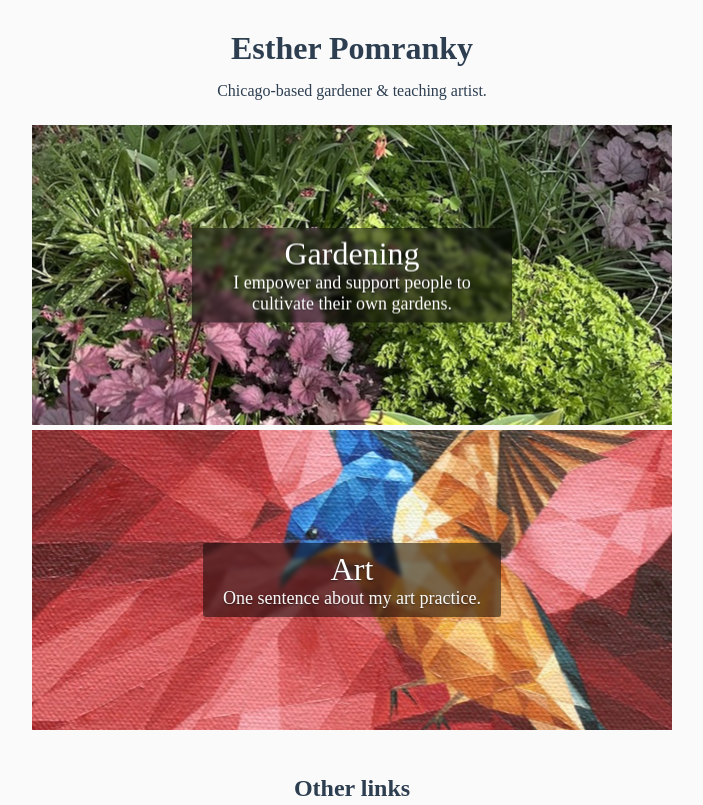
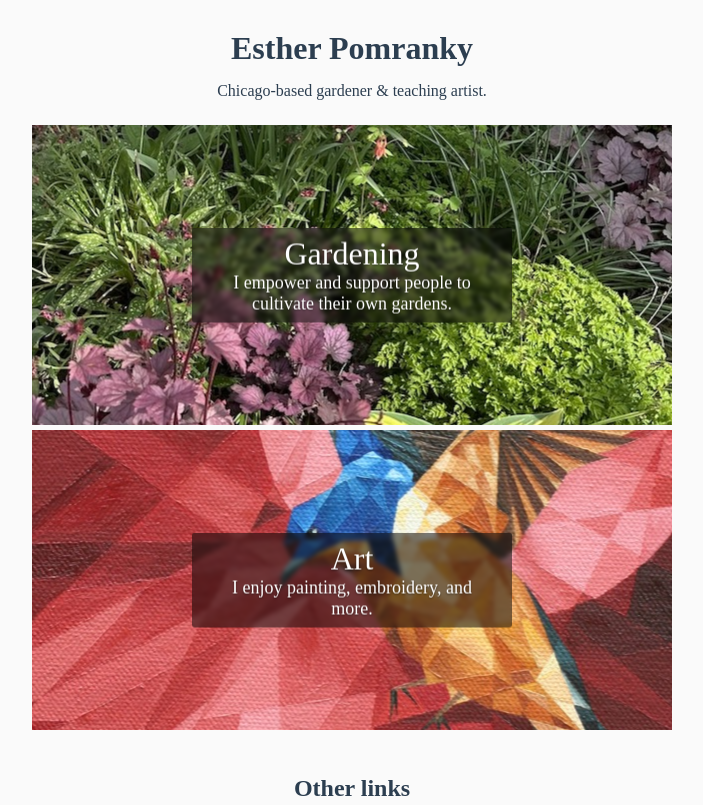
Before and after one commit to mniebling/epom, an Astro site: page / in a window 1280 px wide. Shown: the top 805 px of the page, without its empty margins (288-991 px from the left). Built offline with nearby package versions, Linux system fonts and the light colour scheme; Astro itself is replaced by a stand-in of ours; a web font is replaced by a local one.

Commit message:
fix home page

```diff
--- a/src/pages/index.astro
+++ b/src/pages/index.astro
@@ -35,7 +35,7 @@ import SiteLayout from '../layouts/SiteLayout.astro'
 					/>
 					<div class="heroText">
 						<div class="heroHeader">Art</div>
-						<div class="heroDescription">One sentence about my art practice.</div>
+						<div class="heroDescription">I enjoy painting, embroidery, and more.</div>
 					</div>
 				</div>
 			</a>
```
